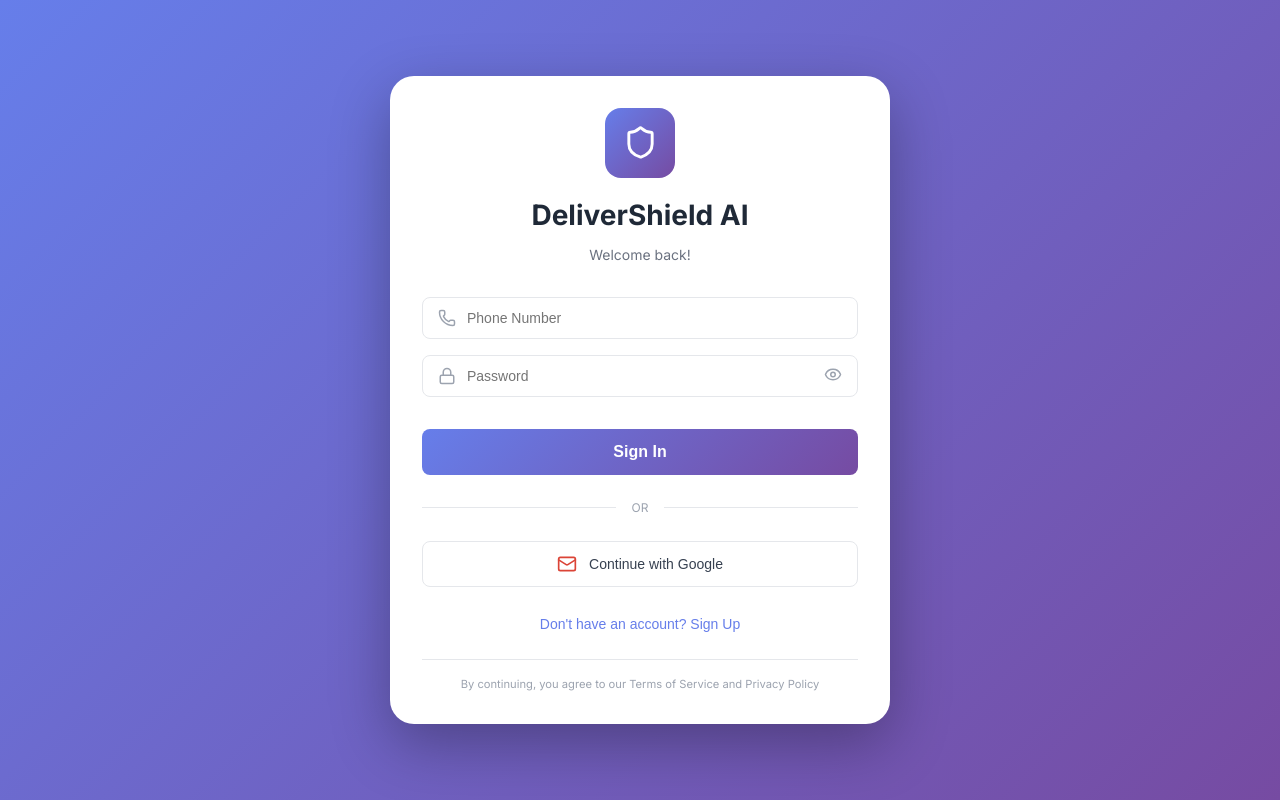
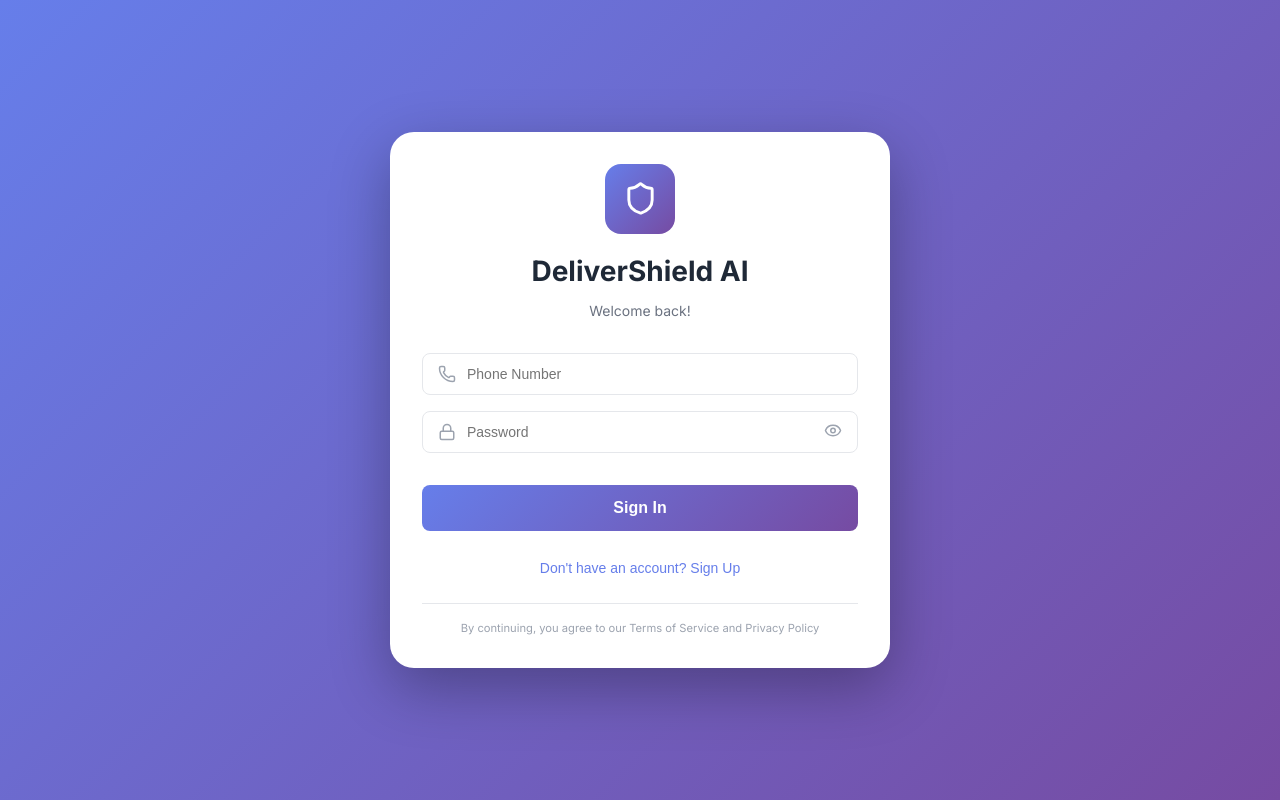
Before and after one commit to 2400032450Deepak/DEVTRAILS_HACKATHON, a React (Vite) app in the folder frontend/: page /login in a window 1280 px wide. Built offline with nearby package versions, Linux system fonts and the light colour scheme.

Commit message:
updated auth termnology

```diff
--- a/frontend/src/pages/Auth.jsx
+++ b/frontend/src/pages/Auth.jsx
@@ -33,9 +33,8 @@ export default function Auth() {
   const { login } = useAuth();
   const navigate = useNavigate();
 
-  // ✅ NEW: Auto-fill from Google OAuth callback
+  // Auto-fill from Google OAuth callback
   useEffect(() => {
-    // Check URL parameters first
     const urlParams = new URLSearchParams(window.location.search);
     const googleEmail = urlParams.get('googleEmail');
     const googleName = urlParams.get('googleName');
@@ -47,25 +46,21 @@ export default function Auth() {
         email: googleEmail,
         name: googleName || prev.name
       }));
-      // Clean URL without reloading the page
       window.history.replaceState({}, document.title, window.location.pathname);
     } else {
-      // Check localStorage as fallback
       const storedEmail = localStorage.getItem('googleEmail');
       const storedName = localStorage.getItem('googleName');
       if (storedEmail && !formData.email) {
-        console.log("📧 Auto-filling from localStorage:", storedEmail);
         setFormData(prev => ({
           ...prev,
           email: storedEmail,
           name: storedName || prev.name
         }));
-        // Clear localStorage after use
         localStorage.removeItem('googleEmail');
         localStorage.removeItem('googleName');
       }
     }
-  }, []); // Empty dependency array - runs once on mount
+  }, []);
 
   // Password strength checker
   const checkPasswordStrength = (password) => {
@@ -187,11 +182,6 @@ export default function Auth() {
     } finally {
       setLoading(false);
     }
-  };
-
-  // Google Sign-In handler - redirect to backend
-  const handleGoogleSignIn = () => {
-    window.location.href = 'https://delivershield-backend.onrender.com/oauth2/authorization/google';
   };
 
   return (
@@ -420,45 +410,7 @@ export default function Auth() {
           </button>
         </form>
 
-        {/* Divider */}
-        <div style={{
-          display: 'flex',
-          alignItems: 'center',
-          gap: '1rem',
-          margin: '1.5rem 0',
-          color: '#9ca3af',
-          fontSize: '0.75rem',
-        }}>
-          <div style={{ flex: 1, height: '1px', background: '#e5e7eb' }} />
-          <span>OR</span>
-          <div style={{ flex: 1, height: '1px', background: '#e5e7eb' }} />
-        </div>
-
-        {/* Google Sign-In Button */}
-        <button
-          onClick={handleGoogleSignIn}
-          style={{
-            width: '100%',
-            padding: '0.75rem',
-            background: 'white',
-            border: '1px solid #e5e7eb',
-            borderRadius: '0.5rem',
-            cursor: 'pointer',
-            display: 'flex',
-            alignItems: 'center',
-            justifyContent: 'center',
-            gap: '0.75rem',
-            fontSize: '0.875rem',
-            fontWeight: 500,
-            color: '#374151',
-            transition: 'all 0.2s',
-          }}
-          onMouseEnter={(e) => e.currentTarget.style.background = '#f9fafb'}
-          onMouseLeave={(e) => e.currentTarget.style.background = 'white'}
-        >
-          <Mail size={20} style={{ color: '#db4437' }} />
-          Continue with Google
-        </button>
+        {/* ✅ REMOVED: Divider and Google Sign-In Button */}
 
         {/* Toggle between Login/Register */}
         <div style={{ marginTop: '1.5rem', textAlign: 'center' }}>
```
